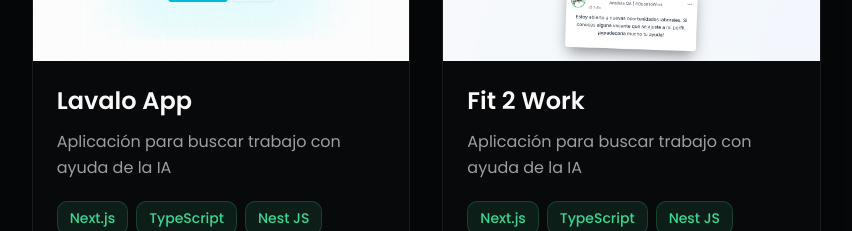
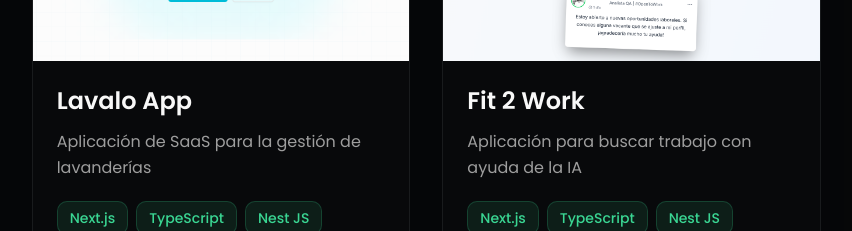
Before and after one commit to Whoiamx/portfolio-gaston-act, a Next.js app: page / in a window 1280 px wide. Shown: the part 1700-1931 px from the top of the page, without its empty margins (427-1279 px from the left). Built offline with nearby package versions, Linux system fonts and the light colour scheme.

Commit message:
push act proyectos

```diff
--- a/app/components/HeroSection.tsx
+++ b/app/components/HeroSection.tsx
@@ -101,7 +101,10 @@ export function HeroSection() {
                   Descargar CV
                 </Button>
               </motion.a>
-              <motion.div whileHover={{ scale: 1.05 }} whileTap={{ scale: 0.95 }}>
+              <motion.div
+                whileHover={{ scale: 1.05 }}
+                whileTap={{ scale: 0.95 }}
+              >
                 <Button
                   size="lg"
                   variant="outline"
--- a/lib/projects.ts
+++ b/lib/projects.ts
@@ -2,7 +2,7 @@ export const projects = [
   {
     id: 1,
     title: "Lavalo App",
-    description: "Aplicación para buscar trabajo con ayuda de la IA",
+    description: "Aplicación de SaaS para la gestión de lavanderías",
     technologies: [
       "Next.js",
       "TypeScript",
```
